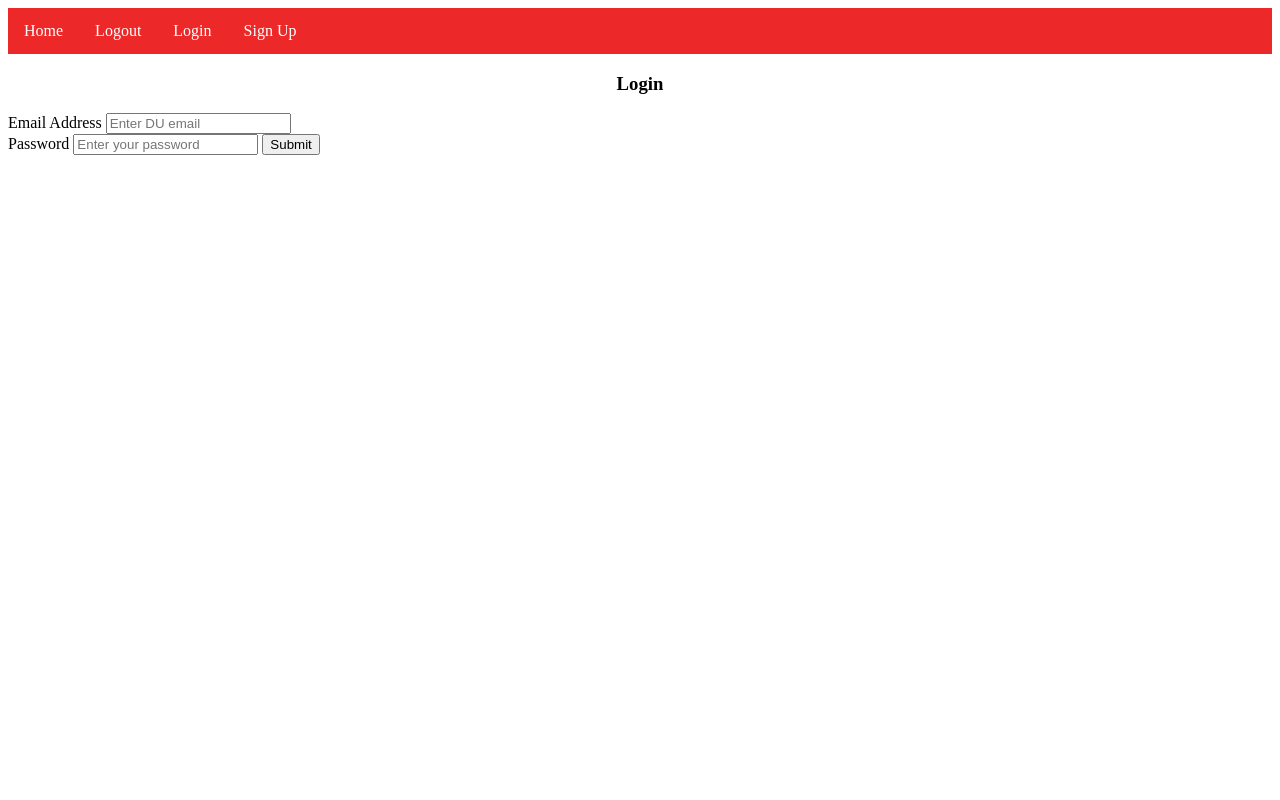
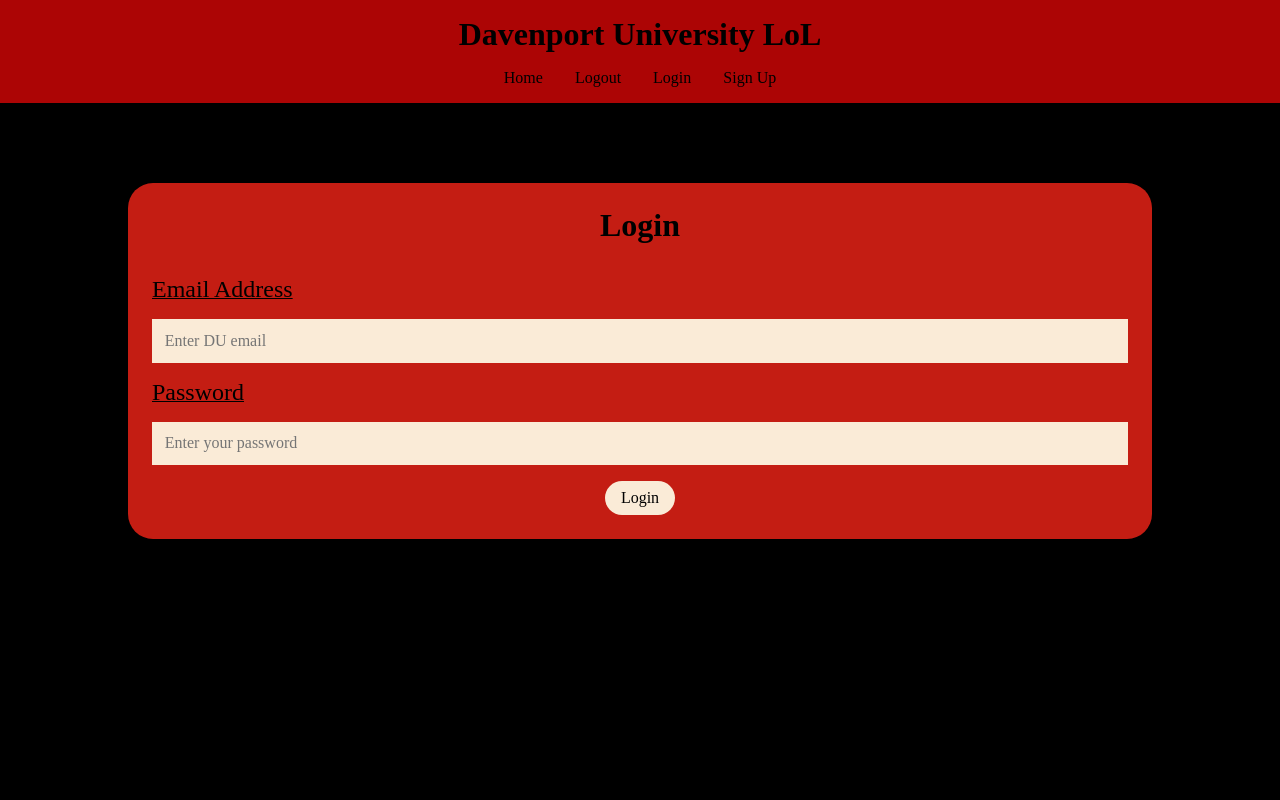
Before and after one commit to ZeusCTF/DU-LoL, a Flask app: page /login in a window 1280 px wide. Run offline with Flask 2, Linux system fonts and the light colour scheme.

Commit message:
Base page html/css re-push
remove nav.css, adjust login/main styling.

Added reset.css to ensure the same content is being displayed across all browsers

Adjusted base/login html to represent css styling

```diff
--- a/website/static/login.css
+++ b/website/static/login.css
@@ -1,5 +1,5 @@
 .container-login {
-    width: 60vw;
+    width: 80vw;
     background-color: var(--redTrans);
     margin: auto;
     padding: 1.5rem;
@@ -12,6 +12,7 @@
     text-align: center;
     font-size: 2rem;
     font-weight: 600;
+    margin-bottom: 2rem;
 }
 
 .container-login form {
@@ -29,13 +30,27 @@
 }
 
 input[type=email], input[type=password] {
-    padding: 1rem;
-    width: 80%;
+    padding: .8rem;
+    width: 100%;
     margin: 1rem 0;
     font-size: 1rem;
+    background-color: antiquewhite;
 }
 
 .container-login-button {
     width: fit-content;
     margin: auto;
 }
+
+.container-login-button button {
+    padding: .5rem 1rem;
+    font-size: 1rem;
+    border-radius: 50px;
+    background-color: antiquewhite;
+    transition: background-color .25s ease-in-out;
+}
+
+.container-login-button button:hover {
+    background-color: rgb(184, 183, 183);
+    cursor: pointer;
+}
--- a/website/static/main.css
+++ b/website/static/main.css
@@ -17,6 +17,10 @@ body {
   color: var(--black);
 }
 
+a:hover {
+  cursor: pointer;
+}
+
 
 /*Main header styling - incl all pages*/
 .main-header {
@@ -28,8 +32,9 @@ body {
 
 .container-header-title {
   color: var(--black);
-  font-size: 1.5rem;
+  font-size: 2rem;
   padding-top: 1rem;
+  font-weight: 600;
 }
 
 .container-header-nav ul {
@@ -46,7 +51,7 @@ body {
 
   .container-header-nav li a {
     display: block;
-    color: var(--black)
+    color: var(--black);
     text-align: center;
     padding: 1rem;
     text-decoration: none;
--- a/website/static/nav.css
+++ /dev/null
@@ -1,23 +0,0 @@
-nav ul {
-    list-style-type: none;
-    margin: 0;
-    padding: 0;
-    overflow: hidden;
-    background-color: #ed2828;
-  }
-
-  nav li {
-    float: left;
-  }
-
-  nav li a {
-    display: block;
-    color: white;
-    text-align: center;
-    padding: 14px 16px;
-    text-decoration: none;
-  }
-
-  nav li a:hover {
-    background-color: #c20808;
-  }
--- /dev/null
+++ b/website/static/reset.css
@@ -0,0 +1,37 @@
+/*** The new CSS Reset - version 1.2.0 (last updated 23.7.2021) ***/
+
+/* Remove all the styles of the "User-Agent-Stylesheet", except for the 'display' property */
+*:where(:not(iframe, canvas, img, svg, video):not(svg *)) {
+    all: unset;
+    display: revert;
+  }
+
+  /* Preferred box-sizing value */
+  *,
+  *::before,
+  *::after {
+    box-sizing: border-box;
+  }
+
+  /*
+    Remove list styles (bullets/numbers)
+    in case you use it with normalize.css
+  */
+  ol, ul {
+    list-style: none;
+  }
+
+  /* For images to not be able to exceed their container */
+  img {
+    max-width: 100%;
+  }
+
+  /* Removes spacing between cells in tables */
+  table {
+    border-collapse: collapse;
+  }
+
+  /* Revert the 'white-space' property for textarea elements on Safari */
+  textarea {
+    white-space: revert;
+  }
--- a/website/templates/base.html
+++ b/website/templates/base.html
@@ -5,13 +5,20 @@
     <meta http-equiv="X-UA-Compatible" content="IE=edge">
     <meta name="viewport" content="width=device-width, initial-scale=1.0">
     <title>{% block title %} Base {% endblock %}</title>
-    <link rel= "stylesheet" type= "text/css" href= "{{ url_for('static',filename='nav.css') }}">
+    <link rel= "stylesheet" type= "text/css" href= "{{ url_for('static',filename='reset.css') }}">
+    <link rel= "stylesheet" type= "text/css" href= "{{ url_for('static',filename='main.css') }}">
+    <link rel= "stylesheet" type= "text/css" href= "{{ url_for('static',filename='login.css') }}">
+    <link rel= "stylesheet" type= "text/css" href= "{{ url_for('static',filename='base.css') }}">
     {% block css %}
     {% endblock %}
 </head>
 <body>
-    <nav>
 
+    <nav class = "main-header">
+      <div class = "container-header-title">
+        <h1>Davenport University LoL</h1>
+      </div>
+      <div class = "container-header-nav">
         <ul>
           <li><a href="/">Home</a></li>
           <li><a href="/logout">Logout</a></li>
@@ -21,9 +28,10 @@
           <li><a href="/LoL">DU LoL</a></li>
           {% endif %}
           </div>
+        </ul>
+      </div>
+    </nav>
 
-      </ul>
-    </nav>
     <!-- this block flashes messages -->
     {% with messages = get_flashed_messages(with_categories=true) %}
     {% if messages %}
--- a/website/templates/login.html
+++ b/website/templates/login.html
@@ -1,8 +1,9 @@
 {% extends "base.html" %}
 {% block title %} Login {% endblock %}
 {% block content %}
+<section class = "container-login">
     <form method="POST">
-    <h3 align="center">Login</h3>
+        <h3>Login</h3>
         <div>
             <label for="email">Email Address</label>
             <!-- The name field is important here, this is what the info is called that gets passed to the backend -->
@@ -10,7 +11,7 @@
                 type="email"
                 id="email"
                 name="email"
-            placeholder="Enter DU email"
+                placeholder="Enter DU email">
         </div>
         <div>
                 <label for="password">Password</label>
@@ -18,8 +19,11 @@
                     type="password"
                     id="password"
                     name="password"
-                placeholder="Enter your password"
+                    placeholder="Enter your password">
         </div>
-    <input type="submit">
-
+        <div class = "container-login-button">
+            <button type="submit">Login</button>
+        </div>
+    </form>
+</section>
 {% endblock %}
```
Lines whose indentation alone changed are shown as unchanged.
